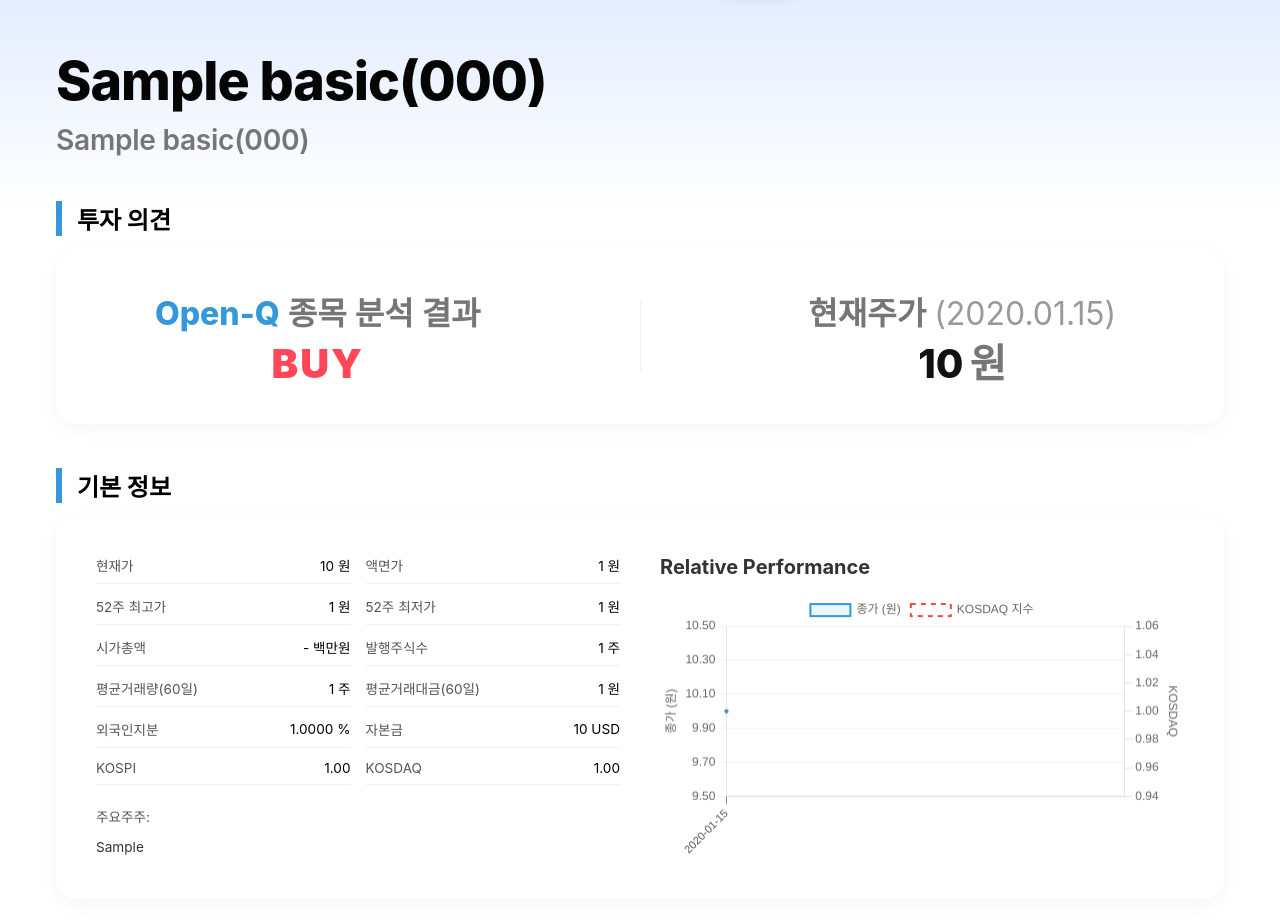
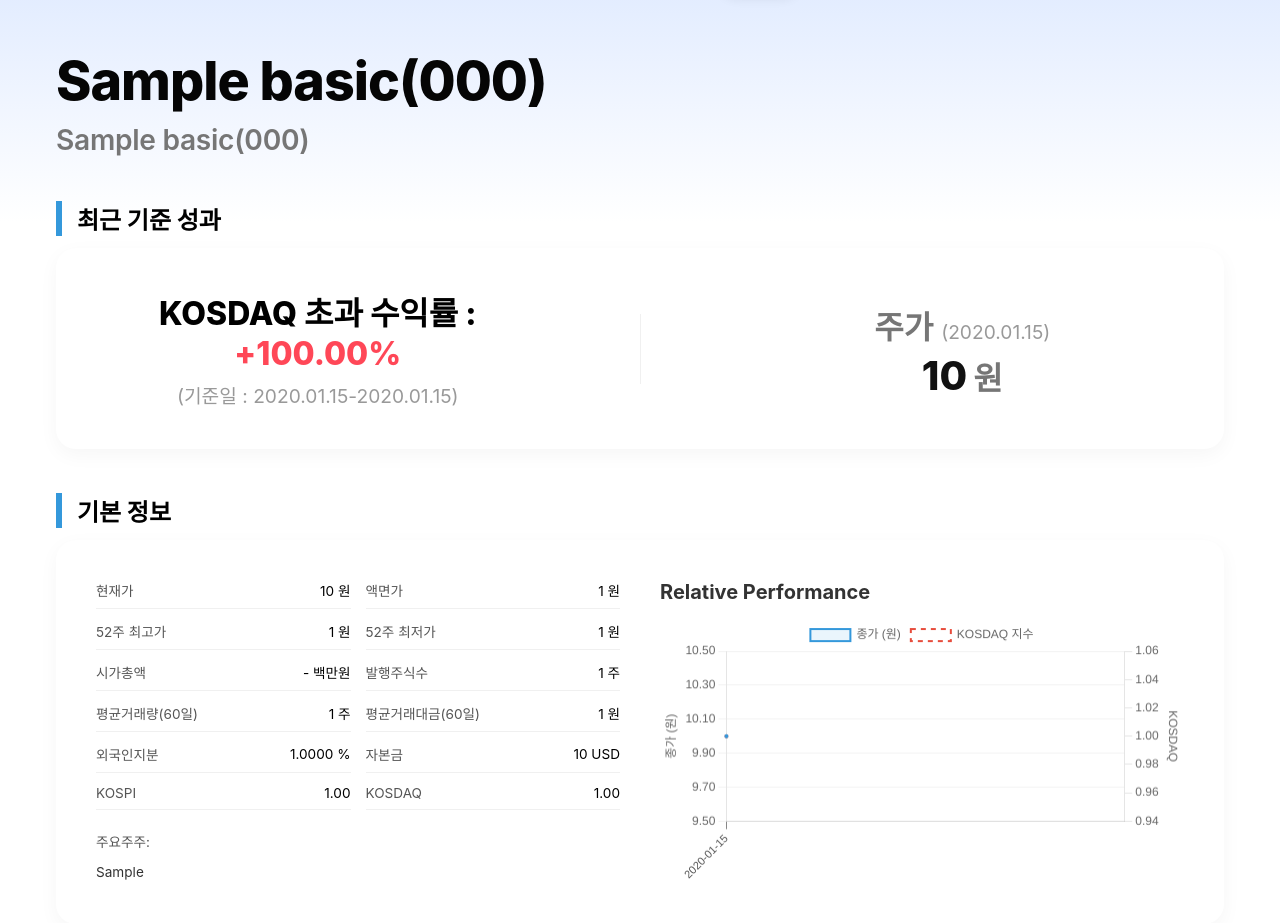
Before and after one commit to kdt-fda/final_1, a Django app: page /overview/000/ in a window 1280 px wide. Shown: the part 106-1029 px from the top of the page. Before the commit the page ends 961 px from the top, so only its background shows below. Run offline with Django 5.2, Linux system fonts and the light colour scheme; tables that the repository leaves empty hold one stand-in row (values such as "Sample post").

Commit message:
overview 내용 수정

```diff
--- a/web_service/main/templates/overview.html
+++ b/web_service/main/templates/overview.html
@@ -120,40 +120,46 @@
             <div class="industry-text">{{ company.ind_code.ind_name }}({{ company.ind_code.ind_code }})</div>
         </section>
 
-        <!-- 은영님 수정하실 부분 -->
         <section class="section-block">
-            <h2 class="card-title">투자 의견</h2>
+            <h2 class="card-title">최근 기준 성과</h2> <!-- 최근 기준 성과 부분 -->
             <div class="card" style="padding: 40px 20px;">
                 <div style="display: flex; justify-content: center; align-items: center; gap: 80px;">
 
-                    <div style="display: flex; flex-direction: column; align-items: center; flex: 1;">
-                        <span style="font-size: 2rem; color: #767676; font-weight: 600; margin-bottom: 10px;">
-                            <span style="color: #3498db; font-weight: 800;">Open-Q</span> 종목 분석 결과
-                        </span>
-                        <span style="font-size: 2.5rem; font-weight: 900; color: #ff4757; letter-spacing: 2px; line-height: 1;">
-                            BUY
-                        </span>
+                    <div style="display: flex; flex-direction: column; align-items: center; justify-content: center; flex: 1; text-align: center;">
+                        {% if latest_label %}
+                            <div style="font-size: 2rem; color: #000000; font-weight: 800; margin-bottom: 8px;">
+                                KOSDAQ 초과 수익률 :
+                                {% if latest_label.alpha > 0 %}
+                                    <span style="color: #ff4757;">+{{ latest_label.alpha|floatformat:2 }}%</span>
+                                {% elif latest_label.alpha < 0 %}
+                                    <span style="color: #3498db;">{{ latest_label.alpha|floatformat:2 }}%</span>
+                                {% else %}
+                                    <span style="color: #000000;">{{ latest_label.alpha|floatformat:2 }}%</span>
+                                {% endif %}
+                            </div>
+
+                            <div style="font-size: 1.2rem; color: #999; font-weight: 400;">
+                                (기준일 : {{ latest_label.asof_date|date:"Y.m.d" }}-{{ max_asof_date|date:"Y.m.d" }})
+                            </div>
+                        {% else %}
+                            <div style="font-size: 2rem; color: #3498db; font-weight: 800; margin-bottom: 8px;">
+                                KOSDAQ 초과 수익률 : <span style="color: #111;">-</span>
+                            </div>
+                        {% endif %}
                     </div>
 
                     <div style="width: 1px; height: 70px; background-color: #f0f0f0;"></div>
 
-                    <div style="display: flex; flex-direction: column; align-items: center; flex: 1;">
-                        <span style="font-size: 2rem; color: #767676; font-weight: 600; margin-bottom: 10px;">
-                            현재주가 <span style="font-size: 2rem; color: #999; font-weight: 400;">({{ latest_price_date|date:"Y.m.d"|default:"데이터 없음" }})</span>
-                        </span>
-                        <span style="font-size: 2.5rem; font-weight: 800; color: #111; line-height: 1;">
-                            {% if stock_data and stock_data.close_price != None %}
-                            {{ stock_data.close_price|intcomma }}<span style="font-size: 2.5rem; font-weight: 600; color: #767676; margin-left: 6px;">원</span>
-                            {% else %}
-                            -
-                            {% endif %}
-                        </span>
+                    <div style="display: flex; flex-direction: column; align-items: center; justify-content: center; flex: 1; text-align: center;">
+                        <div style="font-size: 2rem; color: #767676; font-weight: 600; margin-bottom: 8px;">
+                            주가 <span style="font-size: 1.2rem; color: #999; font-weight: 400;">({{ latest_price_date|date:"Y.m.d"|default:"-" }})</span>
+                        </div>
+                        <div style="font-size: 2.5rem; font-weight: 800; color: #111; line-height: 1;">
+                            {{ stock_data.close_price|default:"-"|intcomma }}<span style="font-size: 2rem; font-weight: 600; color: #767676; margin-left: 6px;">원</span>
+                        </div>
                     </div>
-
-                </div>
             </div>
         </section>
-        <!-- 은영님 수정하실 부분 끝부분 -->
 
         <section class="section-block">
             <h2 class="card-title">기본 정보</h2> <!-- 기본정보 부분 -->
--- a/web_service/main/views.py
+++ b/web_service/main/views.py
@@ -12,7 +12,7 @@ import pandas as pd
 from django.db.models import OuterRef, Q, Subquery
 from django.db.utils import OperationalError, ProgrammingError
 
-from .models import Basic, BokIo, CompanyFinance, CompanyStock, IndBok, IndIo, Report, MarketIndex
+from .models import Basic, BokIo, CompanyFinance, CompanyStock, IndBok, IndIo, Report, MarketIndex, Label
 
 
 COMPETITIVENESS_METRICS = [
@@ -316,6 +316,22 @@ def ai_page(request, stock_code):
 def overview(request, stock_code=None):
     company = get_object_or_404(Basic.objects.select_related('ind_code'), stock_code=stock_code)
 
+    # LABEL 테이블에서 알파값이 null이 아닌 제일 최신 asof_date
+    latest_label = Label.objects.filter(
+        stock_code=stock_code,
+        alpha__isnull=False
+    ).order_by('-asof_date').first()
+
+    # 알파값에 100 곱하기
+    if latest_label and latest_label.alpha is not None:
+        latest_label.alpha = float(latest_label.alpha) * 100
+
+    # LABEL 테이블에서 기준일 보여주기 위해 필요한 부분
+    max_label = Label.objects.filter(
+        stock_code=stock_code
+    ).order_by('-asof_date').first()
+    max_asof_date = max_label.asof_date if max_label else None
+
     # COMPANY_STOCK과 MARKET_INDEX의 reference_date, date 교집합 중 가장 최신 날짜 찾기
     latest_overlap = CompanyStock.objects.filter(
         stock_code=stock_code,
@@ -381,6 +397,8 @@ def overview(request, stock_code=None):
         'chart_data_json': chart_data,
         'price_unit_label': get_price_unit_label(company_currency),
         'latest_price_date': latest_date,
+        'latest_label': latest_label,
+        'max_asof_date': max_asof_date,
     }
     return render(request, 'overview.html', context)
 
```
